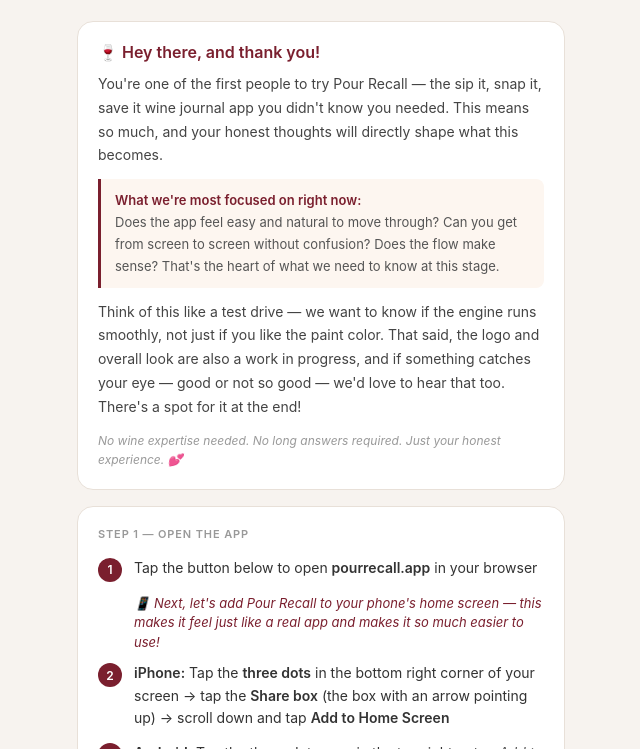
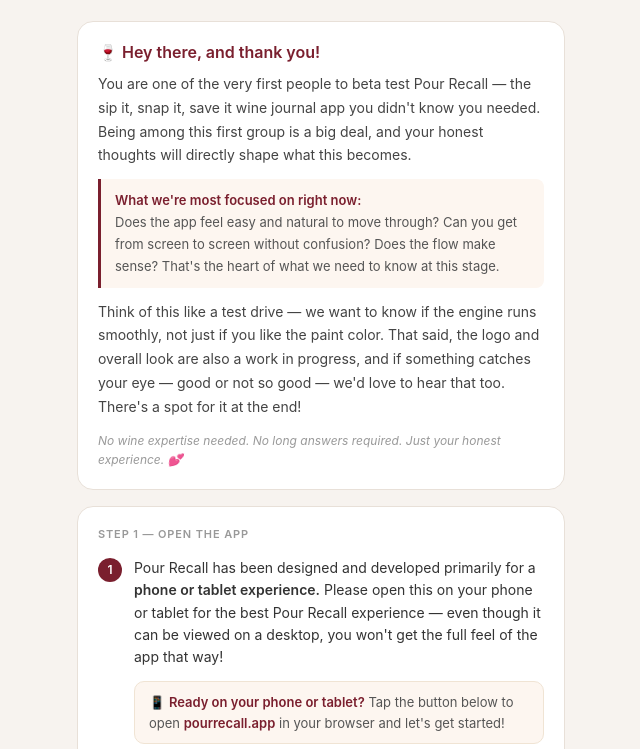
Before and after one commit to IFIOGirl/pourrecall-beta, a plain HTML site: page index.html in a window 1280 px wide. Shown: the part 203-952 px from the top of the page, without its empty margins (319-959 px from the left). Drawn offline with Linux system fonts and the light colour scheme.

Commit message:
Update index.html

```diff
--- a/index.html
+++ b/index.html
@@ -12,8 +12,6 @@
     .logo-img { width: 90px; height: auto; margin: 0 auto 8px; display: block; }
     .logo-name { font-size: 22px; font-weight: 600; color: #1a1a1a; letter-spacing: 0.06em; margin-top: 4px; }
     .logo-sub { font-size: 13px; color: #888; margin-top: 4px; }
-
-    /* Intro expectations card */
     .intro-card { background: #fff; border: 1px solid #e8e0d8; border-radius: 16px; padding: 1.25rem; margin-bottom: 1rem; }
     .intro-greeting { font-size: 16px; font-weight: 600; color: #7A1F2E; margin-bottom: 10px; }
     .intro-text { font-size: 14px; color: #444; line-height: 1.7; margin-bottom: 12px; }
@@ -21,7 +19,6 @@
     .intro-focus p { font-size: 13px; color: #555; line-height: 1.7; }
     .intro-focus p strong { color: #7A1F2E; font-weight: 600; }
     .intro-note { font-size: 12px; color: #999; font-style: italic; line-height: 1.6; }
-
     .section { background: #fff; border: 1px solid #e8e0d8; border-radius: 16px; padding: 1.25rem; margin-bottom: 1rem; }
     .section-title { font-size: 11px; font-weight: 600; color: #999; text-transform: uppercase; letter-spacing: 0.08em; margin-bottom: 1rem; }
     .step { display: flex; align-items: flex-start; gap: 12px; margin-bottom: 12px; }
@@ -30,6 +27,8 @@
     .step-text strong { font-weight: 600; }
     .step-text em { font-style: italic; color: #555; }
     .step-hint { font-size: 13px; color: #7A1F2E; font-style: italic; margin: 2px 0 10px 36px; line-height: 1.5; }
+    .mobile-note { background: #fdf6f0; border: 1px solid #f0e4d4; border-radius: 10px; padding: 10px 14px; margin: 4px 0 12px 36px; font-size: 13px; color: #555; line-height: 1.6; }
+    .mobile-note strong { color: #7A1F2E; font-weight: 600; }
     .install-btn { display: block; width: 100%; text-align: center; padding: 13px; background: #7A1F2E; color: #fff; border-radius: 10px; font-size: 15px; font-weight: 600; text-decoration: none; margin-top: 1rem; border: none; cursor: pointer; }
     .install-btn:hover { background: #6a1a27; }
     .q-label { font-size: 14px; font-weight: 600; color: #1a1a1a; margin-bottom: 6px; display: block; }
@@ -72,7 +71,7 @@
   <!-- EXPECTATIONS INTRO CARD -->
   <div class="intro-card">
     <div class="intro-greeting">&#127863; Hey there, and thank you!</div>
-    <p class="intro-text">You're one of the first people to try Pour Recall — the sip it, snap it, save it wine journal app you didn't know you needed. This means so much, and your honest thoughts will directly shape what this becomes.</p>
+    <p class="intro-text">You are one of the very first people to beta test Pour Recall — the sip it, snap it, save it wine journal app you didn't know you needed. Being among this first group is a big deal, and your honest thoughts will directly shape what this becomes.</p>
     <div class="intro-focus">
       <p><strong>What we're most focused on right now:</strong><br />
       Does the app feel easy and natural to move through? Can you get from screen to screen without confusion? Does the flow make sense? That's the heart of what we need to know at this stage.</p>
@@ -84,12 +83,17 @@
   <!-- INSTALL INSTRUCTIONS -->
   <div class="section">
     <div class="section-title">Step 1 — Open the app</div>
+
     <div class="step">
       <div class="step-num">1</div>
-      <div class="step-text">Tap the button below to open <strong>pourrecall.app</strong> in your browser</div>
+      <div class="step-text">Pour Recall has been designed and developed primarily for a <strong>phone or tablet experience.</strong> Please open this on your phone or tablet for the best Pour Recall experience — even though it can be viewed on a desktop, you won't get the full feel of the app that way!</div>
     </div>
 
-    <p class="step-hint">&#128241; Next, let's add Pour Recall to your phone's home screen — this makes it feel just like a real app and makes it so much easier to use!</p>
+    <div class="mobile-note">
+      &#128241; <strong>Ready on your phone or tablet?</strong> Tap the button below to open <strong>pourrecall.app</strong> in your browser and let's get started!
+    </div>
+
+    <p class="step-hint">Next, let's add Pour Recall to your home screen — this makes it feel just like a real app and makes it so much easier to use!</p>
 
     <div class="step">
       <div class="step-num">2</div>
@@ -103,6 +107,7 @@
       <div class="step-num">4</div>
       <div class="step-text">Add a few wines, click around, and explore — then come back here to share your thoughts!</div>
     </div>
+
     <a class="install-btn" href="https://pourrecall.app" target="_blank">Open Pour Recall &rarr;</a>
   </div>
 
@@ -201,7 +206,13 @@
       <textarea id="one-change" rows="2" placeholder="No wrong answers!"></textarea>
     </div>
 
-    <!-- AESTHETICS SECTION -->
+    <div class="q-group">
+      <span class="q-label">Any other comments or observations?</span>
+      <span class="q-sub">Anything else on your mind — big or small — we want to hear it!</span>
+      <textarea id="other-comments" rows="3" placeholder="Optional — anything goes!"></textarea>
+    </div>
+
+    <!-- AESTHETICS BONUS -->
     <div class="aesthetics-card">
       <span class="q-label">&#127912; Bonus — aesthetics & first impressions</span>
       <span class="q-sub">Remember, the look and feel is still a work in progress — but your gut reaction matters! What did you think of the overall vibe, logo, and design so far?</span>
@@ -287,6 +298,7 @@
       'Felt slow or clunky: ' + (document.getElementById('clunky').value || 'none'),
       'Hard to find / confusing: ' + (document.getElementById('hard-to-find').value || 'none'),
       'One thing to change: ' + (document.getElementById('one-change').value || 'none'),
+      'Other comments or observations: ' + (document.getElementById('other-comments').value || 'none'),
       'Aesthetics overall: ' + (state.aesthetics || 'not answered'),
       'Aesthetics notes: ' + (document.getElementById('aesthetics-notes').value || 'none'),
       'Would recommend: ' + (state.recommend || 'not answered')
```
